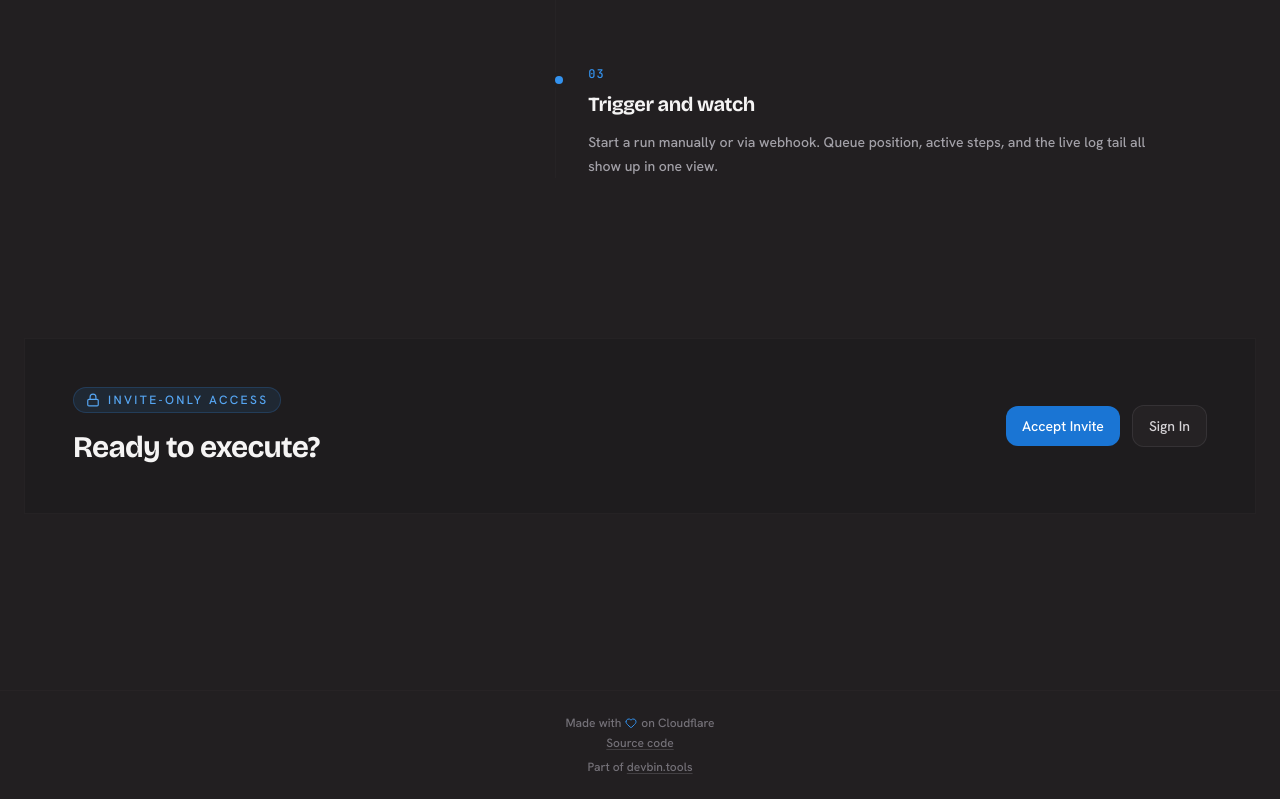
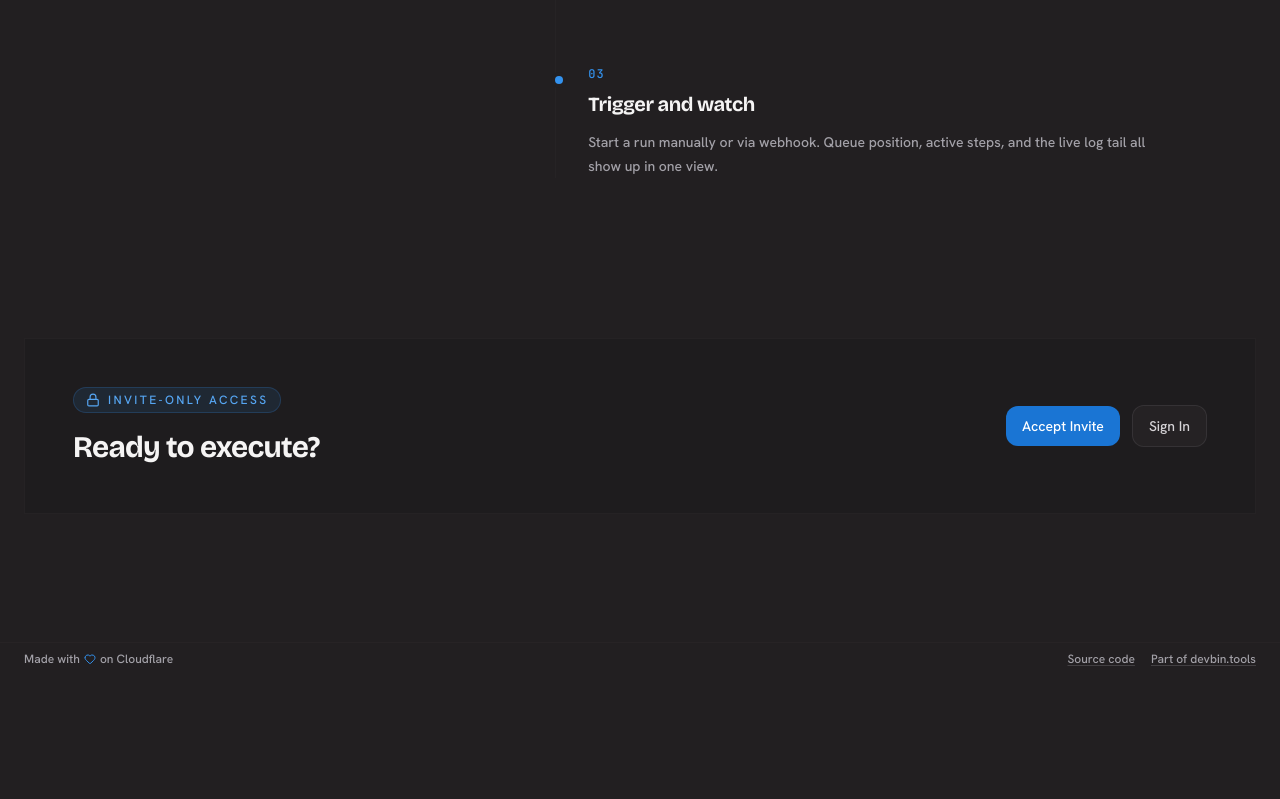
Before and after one commit to zllovesuki/anvil, a React (Vite) app: page / in a window 1280 px wide. Shown: the part 1867-2666 px from the top of the page. After the commit the page ends 2542 px from the top, so only its background shows below. Built offline with nearby package versions, Linux system fonts and the light colour scheme; what @cloudflare/util-en-garde would draw is missing.

Commit message:
style: unified footer

```diff
--- a/src/client/components/app-shell.tsx
+++ b/src/client/components/app-shell.tsx
@@ -16,7 +16,7 @@ export const AppShell = () => {
   const announcerRef = useRouteAnnouncer();
 
   return (
-    <div className="relative z-10 min-h-screen">
+    <div className="relative z-10 flex min-h-screen flex-col sm:h-screen">
       <a
         href="#main-content"
         className="sr-only focus:not-sr-only focus:fixed focus:top-4 focus:left-4 focus:z-[200] focus:rounded-lg focus:bg-zinc-900 focus:px-4 focus:py-2 focus:text-accent-400 focus:ring-2 focus:ring-accent-500/50"
@@ -24,7 +24,7 @@ export const AppShell = () => {
         Skip to content
       </a>
       <Header variant={isLandingRoute ? "public" : "app"} onInvite={() => setInviteOpen(true)} />
-      <main id="main-content" className={isLandingRoute ? "overflow-x-clip" : undefined}>
+      <main id="main-content" className={`flex-1 sm:overflow-y-auto${isLandingRoute ? " overflow-x-clip" : ""}`}>
         <div className={isLandingRoute ? undefined : "mx-auto max-w-7xl px-4 py-6 sm:px-6"}>
           <ErrorBoundary>
             {startupError ? <AppConfigErrorPage message={startupError.message} /> : <Outlet />}
--- a/src/client/components/footer.tsx
+++ b/src/client/components/footer.tsx
@@ -1,26 +1,33 @@
 import { Heart } from "lucide-react";
 
-export const Footer = () => (
-  <footer className="mt-12 border-t border-zinc-800/60 py-6 text-center text-xs text-zinc-500">
-    <p className="flex items-center justify-center gap-1">
-      Made with <Heart className="inline h-3 w-3 text-accent-500" /> on Cloudflare
+export function Footer() {
+  return (
+    <footer className="shrink-0 border-t border-zinc-800/60">
+      <div className="mx-auto flex max-w-7xl flex-col items-center gap-2 px-4 py-3 text-center sm:flex-row sm:items-center sm:justify-between sm:gap-0 sm:px-6 sm:py-2 sm:text-left">
+        <p className="m-0 flex items-center gap-1 text-xs text-zinc-400">
+          Made with
+          <Heart className="inline h-3 w-3 text-accent-500" aria-hidden="true" />
+          on Cloudflare
         </p>
+        <div className="flex items-center gap-4">
           <a
             href="https://git-on-cloudflare.com/rachel/anvil"
             target="_blank"
             rel="noopener noreferrer"
-      className="mt-1 inline-block text-zinc-500 underline decoration-zinc-700 underline-offset-2 transition-colors hover:text-accent-400"
+            className="text-xs text-zinc-400 underline decoration-zinc-700 underline-offset-2 transition-colors hover:text-accent-400"
           >
             Source code
           </a>
-    <p className="mt-2">
-      Part of{" "}
           <a
             href="https://devbin.tools"
-        className="text-zinc-500 underline decoration-zinc-700 underline-offset-2 transition-colors hover:text-accent-400"
+            target="_blank"
+            rel="noopener noreferrer"
+            className="text-xs text-zinc-400 underline decoration-zinc-700 underline-offset-2 transition-colors hover:text-accent-400"
           >
-        devbin.tools
+            Part of devbin.tools
           </a>
-    </p>
+        </div>
+      </div>
     </footer>
   );
+}
```
Lines whose indentation alone changed are shown as unchanged.
